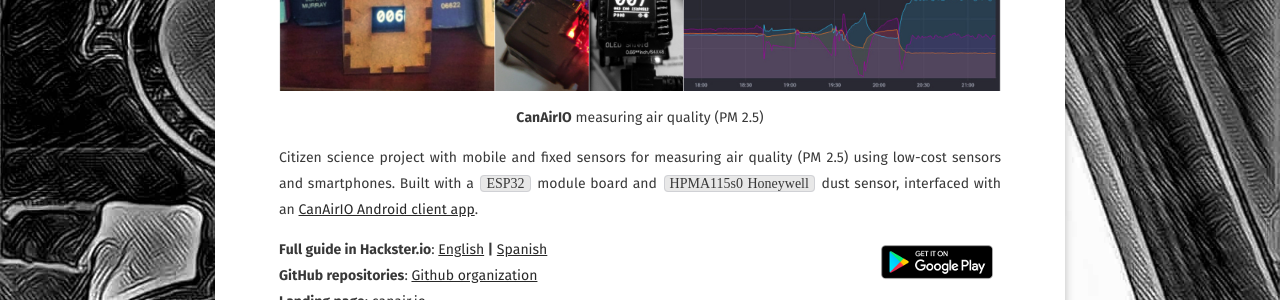
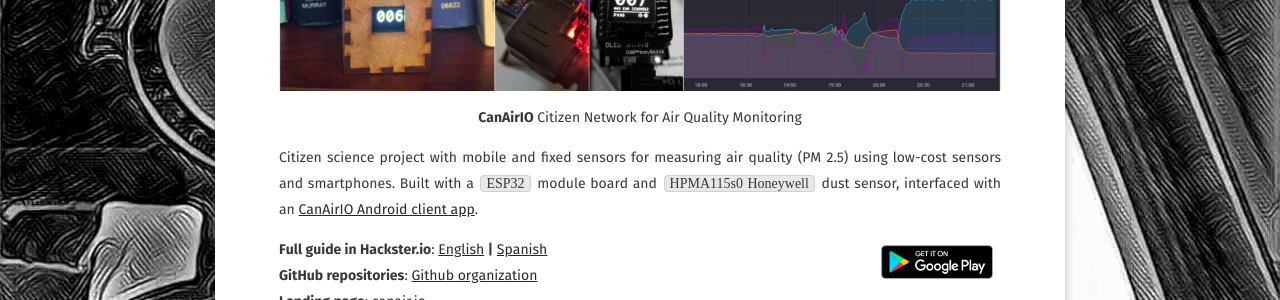
Before and after one commit to hpsaturn/hpsaturn.github.io, a Jekyll site: the page built from _posts/2018-10-01-canairio.md, in a window 1280 px wide. Shown: the part 520-820 px from the top of the page. Built offline with Jekyll 4.4.1, drawn with Linux system fonts in a browser that asks for light colours; some web fonts are replaced.

Commit message:
changed canair section title

```diff
--- a/_posts/2018-10-01-canairio.md
+++ b/_posts/2018-10-01-canairio.md
@@ -18,7 +18,7 @@
 
 ![CanAirIO Homepage]({{ site.url }}/assets/img/collage_horizontal.jpg)
 
-<center><b>CanAirIO</b> measuring air quality (PM 2.5)</center>
+<center><b>CanAirIO</b> Citizen Network for Air Quality Monitoring</center>
 
 Citizen science project with mobile and fixed sensors for measuring air quality (PM 2.5) using low-cost sensors and smartphones. Built with a `ESP32` module board and `HPMA115s0 Honeywell` dust sensor, interfaced with an [CanAirIO Android client app](https://github.com/kike-canaries/android-hpma115s0).
 
```
